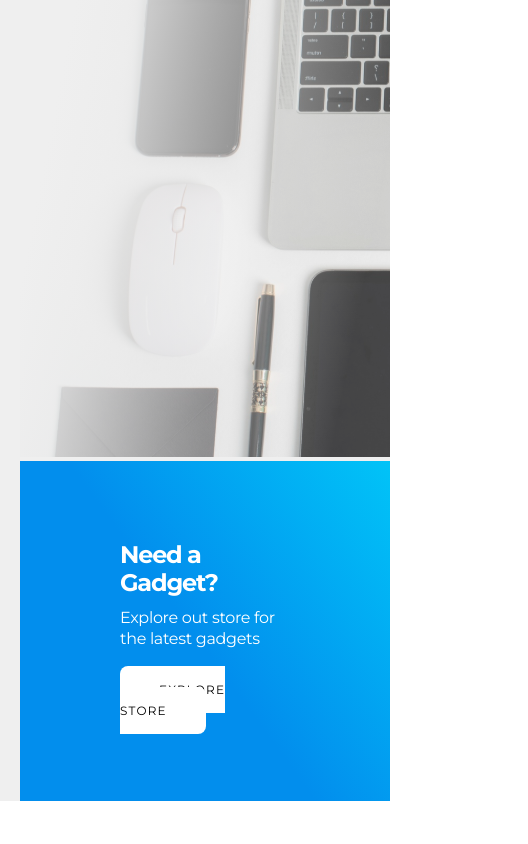
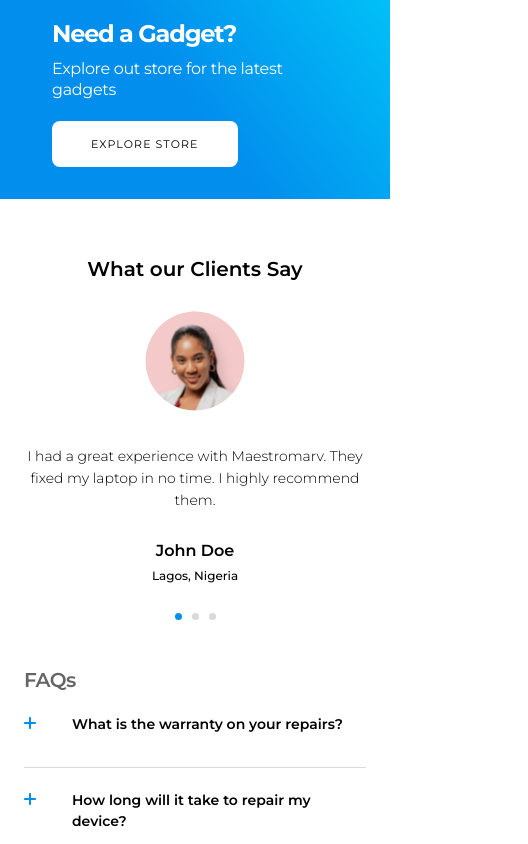
Before and after one commit to greenlife-developer/MaestroMarv, a React (Create React App) app: page / in a window 390 px wide. Shown: the part 4360-5204 px from the top of the page, 528 px wide, since content can reach past the window. Built offline with nearby package versions, Linux system fonts and the light colour scheme.

Commit message:
updating homepage

```diff
--- a/src/components/Footer/footer.css
+++ b/src/components/Footer/footer.css
@@ -66,3 +66,22 @@
   }
 
 }
+
+
+@media screen and (max-width: 430px) {
+  .footer_container {
+    margin: 0 0 123px;
+  }
+
+  .footer_container .footer_items {
+    flex-direction: column;
+    padding: 0 0 60px;
+    margin: 0 24px;
+  }
+
+  .footer_container .footer_items .other_links ul {
+    grid-template-columns: 1fr;
+    gap: 12px;
+  }
+
+}
--- a/src/components/ctacard/ctacard.css
+++ b/src/components/ctacard/ctacard.css
@@ -59,3 +59,19 @@
   }
 
 }
+
+@media screen and (max-width: 430px) {
+  .cta_card {
+    padding: 40px 52px;
+  }
+
+  .cta_card h2 {
+    font-size: 24px;
+    line-height: 29px;
+  }
+
+  .cta_card a {
+    font-size: 11px;
+    line-height: 29px;
+  }
+}
--- a/src/components/faq/faq.css
+++ b/src/components/faq/faq.css
@@ -47,6 +47,19 @@
     margin: 0 50px 200px;
   }
 
+  .faq_container > h1 {
+    font-size: 20px;
+    line-height: 24.38px;
+    margin-bottom: 0;
+  }
+
+  .faq-item {
+    display: flex;
+    gap: 36px;
+    padding: 32px 128px 32px 0;
+    border-bottom: 1px solid #d9d9d9;
+  }
+
   .faq-item .faq_question_answers h3 {
     font-size: 14px;
     line-height: 21px;
@@ -55,5 +68,33 @@
   .faq-item .faq_question_answers p {
     font-size: 14px;
   }
+}
 
+@media screen and (max-width: 430px) {
+  .faq_container {
+    margin: 0 24px 66px;
+  }
+
+  .faq-item {
+    gap: 36px;
+    padding: 22px 0 32px 0;
+    border-bottom: 1px solid #d9d9d9;
+  }
+
+  .faq-item .dynamic_faq_icon img {
+    width: 12px;
+    height: 12px;
+  }
+
+  .faq-item .faq_question_answers h3 {
+    font-size: 14px;
+    line-height: 21px;
+    width: 100%;
+  }
+
+  .faq-item .faq_question_answers p {
+    font-size: 12px;
+    line-height: 19.5px;
+    padding-left: 12px;
+  }
 }
--- a/src/components/testimonials/testimonial.css
+++ b/src/components/testimonials/testimonial.css
@@ -94,3 +94,30 @@
     line-height: 14px;
   }
 }
+
+
+@media screen and (max-width: 430px) {
+  .customer_testimonials {
+    margin: 48px 24px;
+  }
+
+  .customer_testimonials h1 {
+    font-size: 20px;
+    line-height: 24px;
+  }
+
+  .testimonial p {
+    font-size: 14px;
+    line-height: 22px;
+  }
+
+  .testimonial h3 {
+    font-size: 16px;
+    line-height: 19.5px;
+  }
+
+  .testimonial h5 {
+    font-size: 12px;
+    line-height: 14px;
+  }
+}
--- a/src/pages/Home/home.css
+++ b/src/pages/Home/home.css
@@ -430,8 +430,12 @@
   }
 
   .need_a_gadget {
-    padding: 80px 0 0 20px;
-    margin-bottom: 100px;
+    padding: 80px 0 0 0;
+    margin-bottom: 0;
+  }
+
+  .need_a_gadget img {
+    width: 100%;
   }
 
   .need_a_gadget .need_a_gadget_cta {
```
